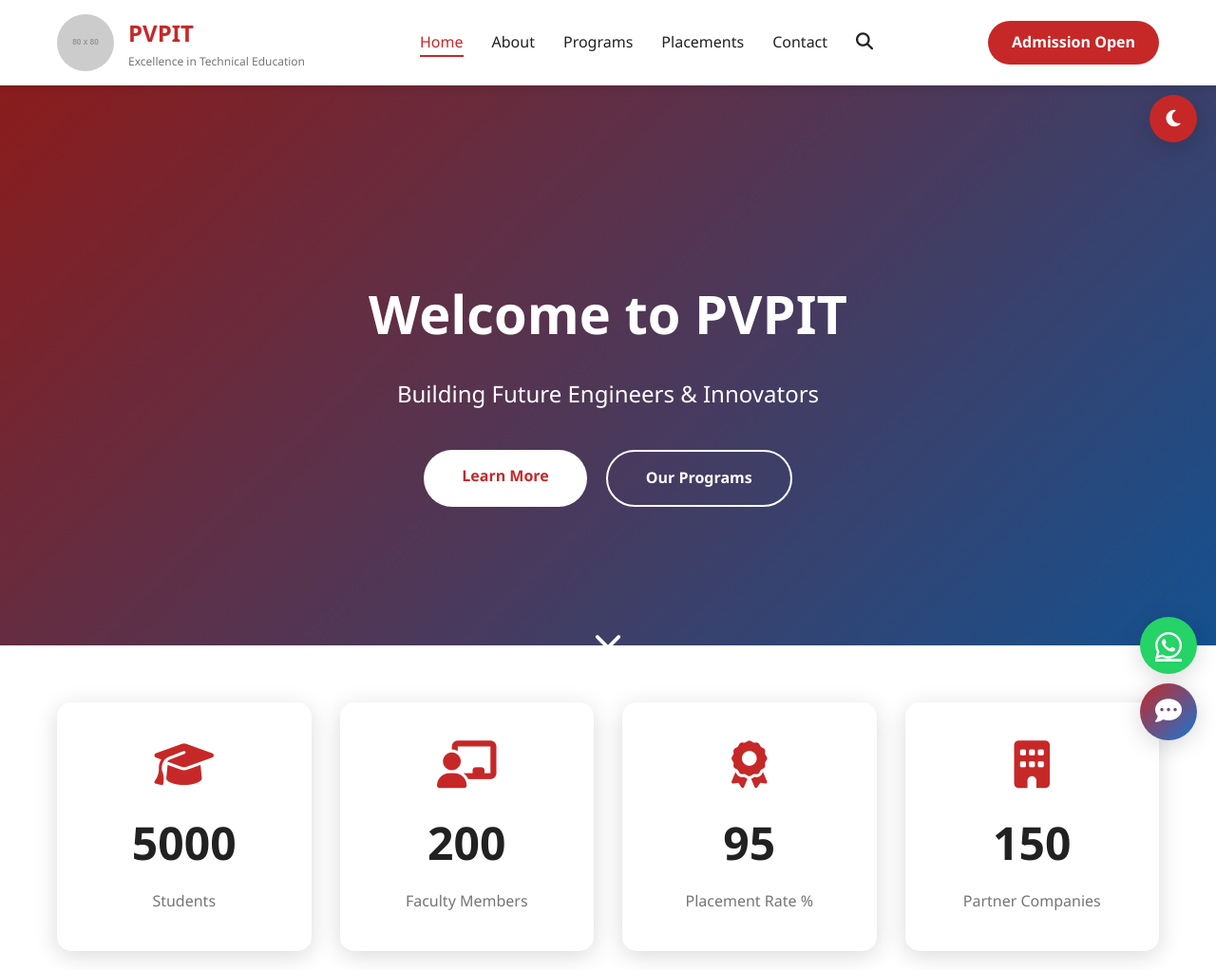
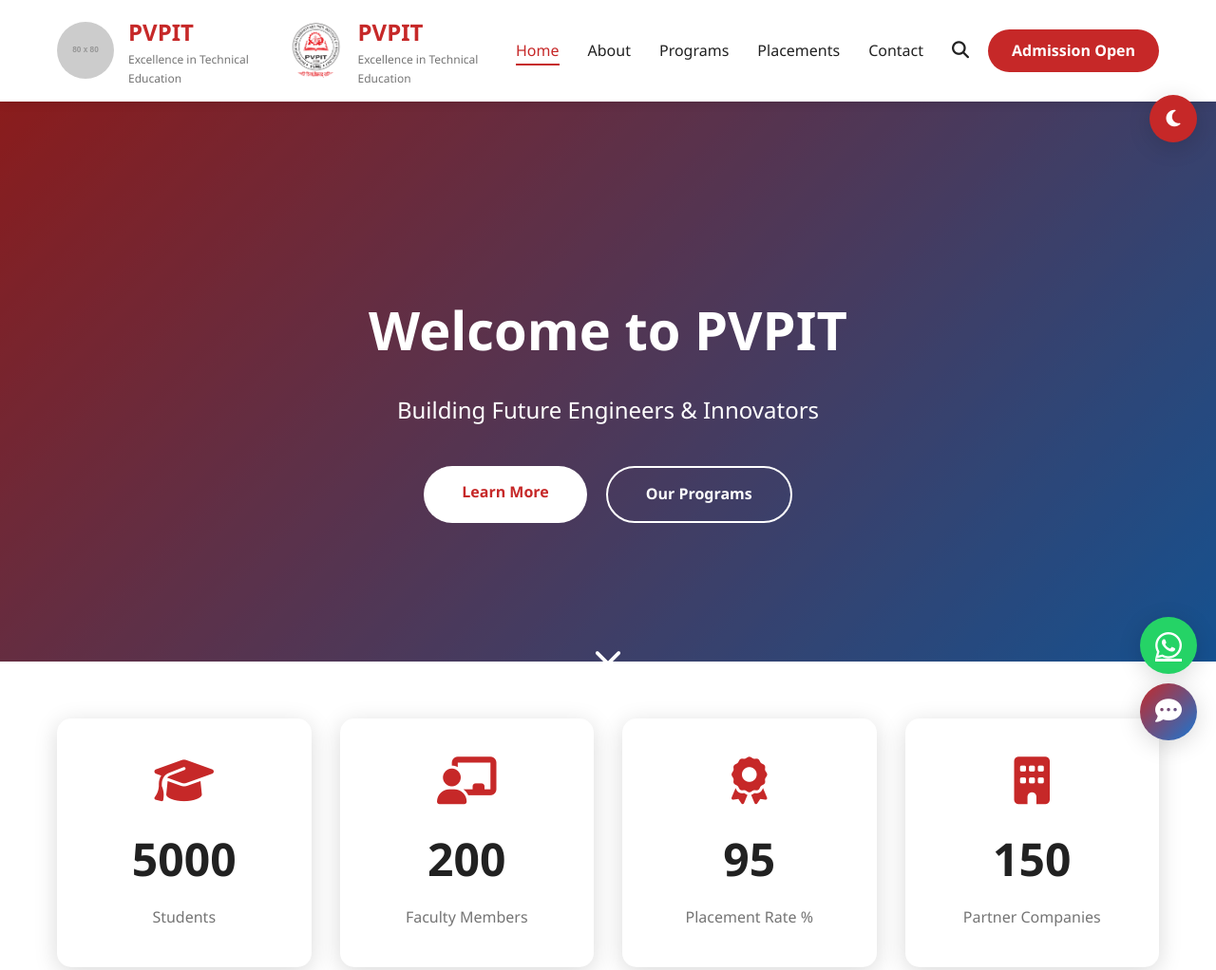
Before and after one commit to Pallavigodambe25/College-website, a plain HTML site: page index.html in a window 1280 px wide. Shown: the top 1022 px of the page at 95% size. Drawn offline with Linux system fonts and the light colour scheme; placeholder pictures from the web are drawn by us.

Commit message:
Update index.html

```diff
--- a/index.html
+++ b/index.html
@@ -28,6 +28,13 @@
             <div class="header-content">
                 <div class="logo-section">
                     <img src="https://via.placeholder.com/80x80?text=PVPIT" alt="PVPIT Logo" class="logo">
+                    <div class="logo-text">
+                        <h1>PVPIT</h1>
+                        <p>Excellence in Technical Education</p>
+                    </div>
+                </div>
+                <div class="logo-section">
+                    <img src="images/institute_logo.png" alt="PVPIT Logo" class="logo">
                     <div class="logo-text">
                         <h1>PVPIT</h1>
                         <p>Excellence in Technical Education</p>
```
